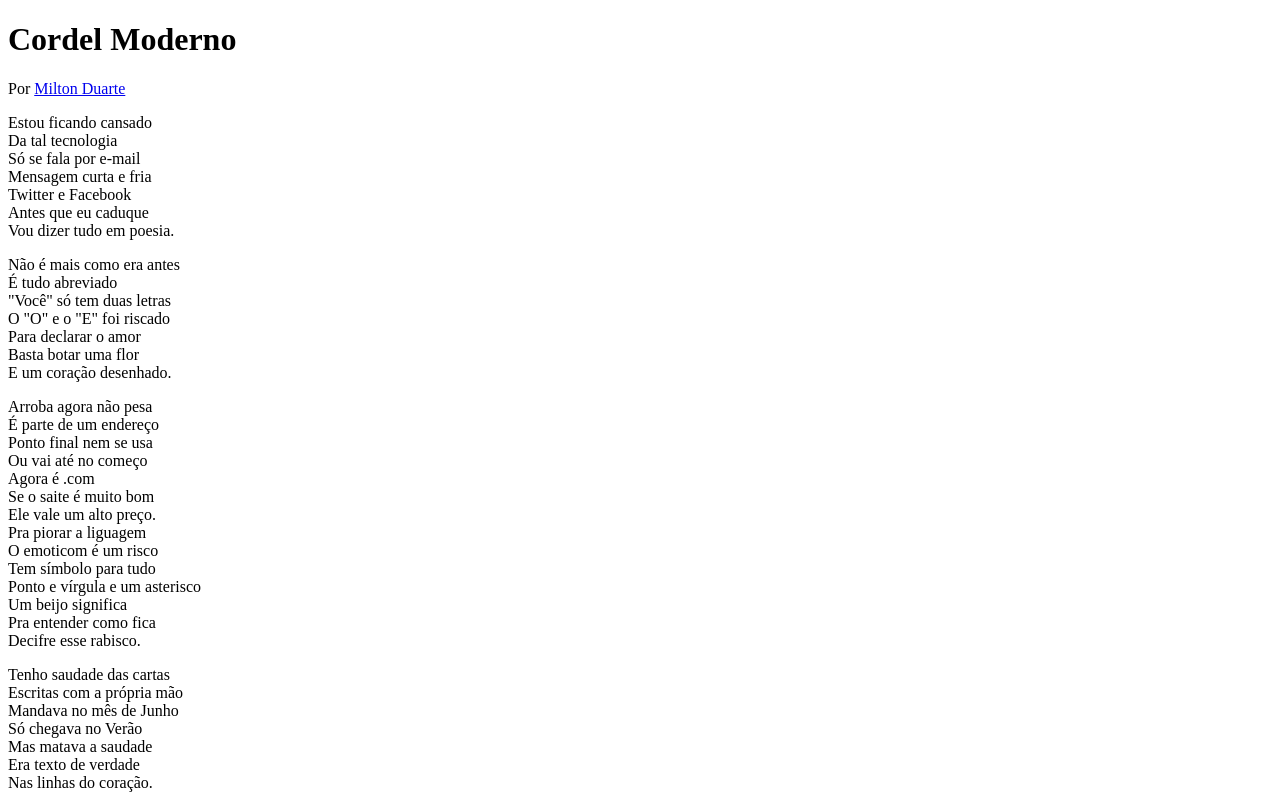
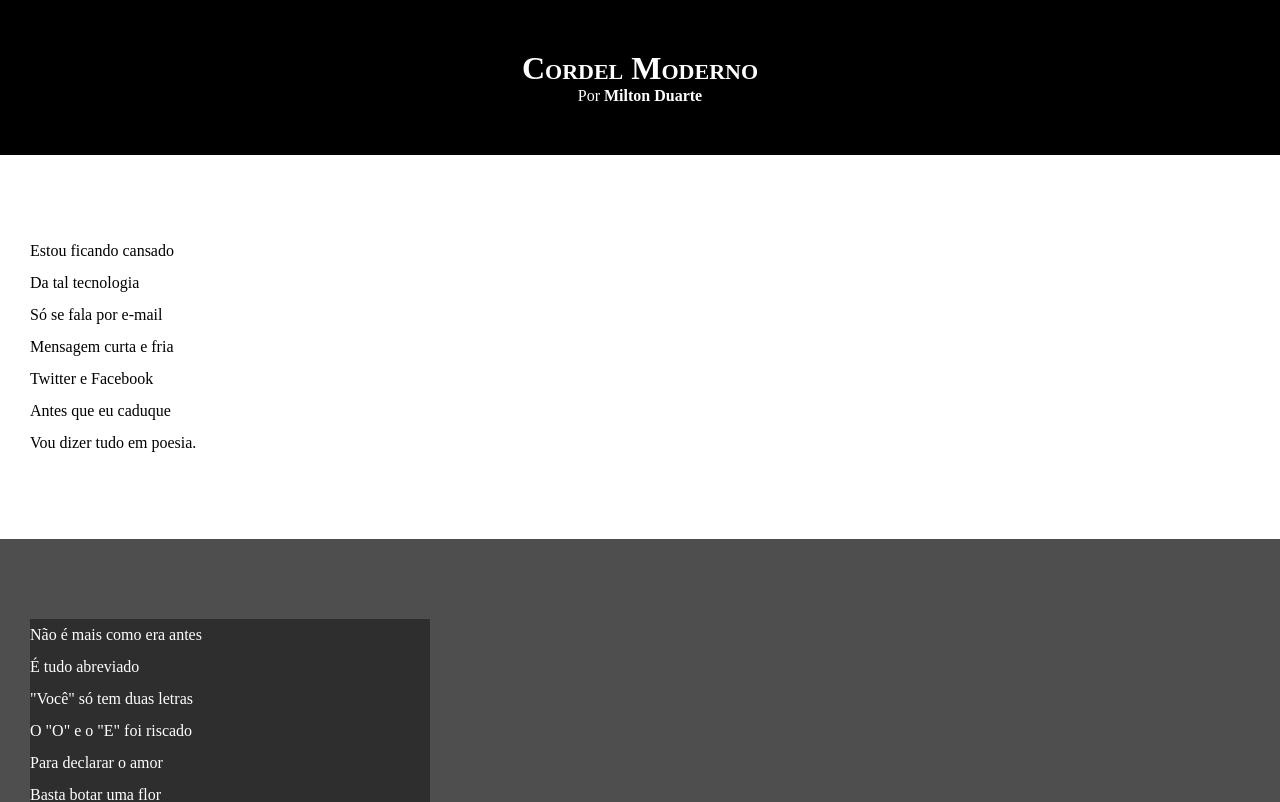
Before and after one commit to jhonnmoraes22-maker/html-css, a plain HTML site: page desafios --/desafio012/index.html in a window 1280 px wide. Shown: the top 802 px of the page. Drawn offline with Linux system fonts and the light colour scheme.

Commit message:
atualizei o desafio

```diff
--- a/desafios --/desafio012/estilo/style.css
+++ b/desafios --/desafio012/estilo/style.css
@@ -1 +1,61 @@
 @charset "UTF-8";
+
+* {
+    margin: 0px;
+    padding: 0px;
+}
+html, body {
+    min-height: 100vh;
+    background-color: darkgray;
+}
+
+header {
+    background-color: black;
+    color: white;
+    text-align: center;
+}
+header > h1 {
+    padding-top: 50px;
+    font-variant: small-caps;
+}
+header > p {
+     padding-bottom: 50px;
+}
+
+
+a {
+    color: white;
+    text-decoration: none;
+    font-weight: bolder;
+}
+a:hover {
+    text-decoration: underline
+}
+
+
+section {
+    padding-left: 30px;
+    padding-top: 10vh;
+    padding-bottom: 10vh;
+    line-height: 2em;
+}
+section.normal{
+    background-color: white;
+    color: black;
+}
+section.imagem {
+    background-color: rgb(78, 78, 78);
+    color: white;
+}
+section.imagem > p{
+    background-color: rgba(0, 0, 0, 0.411);
+    width: 400px;
+}
+
+
+footer {
+    background-color: black;
+    color: white;
+    text-align: center;
+    padding: 10px;
+}
--- a/desafios --/desafio012/index.html
+++ b/desafios --/desafio012/index.html
@@ -14,7 +14,7 @@
         </p>
     </header>
 
-    <section>
+    <section class="normal">
         <p>
             Estou ficando cansado <br>
             Da tal tecnologia <br>
@@ -26,7 +26,7 @@
         </p>
     </section>
 
-    <section>
+    <section class="imagem">
         <p>
             Não é mais como era antes <br>
             É tudo abreviado <br>
@@ -38,7 +38,7 @@
         </p>
     </section>
 
-    <section>
+    <section class="normal">
         <p>
             Arroba agora não pesa <br>
             É parte de um endereço <br>
@@ -47,6 +47,9 @@
             Agora é .com <br>
             Se o saite é muito bom <br>
             Ele vale um alto preço. <br>
+        </p>
+
+        <p>
             Pra piorar a liguagem <br>
             O emoticom é um risco <br>
             Tem símbolo para tudo <br>
@@ -57,7 +60,7 @@
         </p>
     </section>
 
-    <section>
+    <section class="imagem">
         <p>
             Tenho saudade das cartas <br>
             Escritas com a própria mão <br>
@@ -69,7 +72,7 @@
         </p>
     </section>
 
-    <section>
+    <section class="normal">
         <p>
             Agora, escrevo e envio <br>
             Chegando na mesma hora <br>
@@ -78,6 +81,9 @@
             Abriu outro aplicativo <br>
             O mundo ficou cativo <br>
             Da tecnologia do agora. <br>
+        </p>
+
+        <p>
             Felizmente, pra orar <br>
             Não precisa de internet <br>
             Deus escuta todo mundo <br>
```
